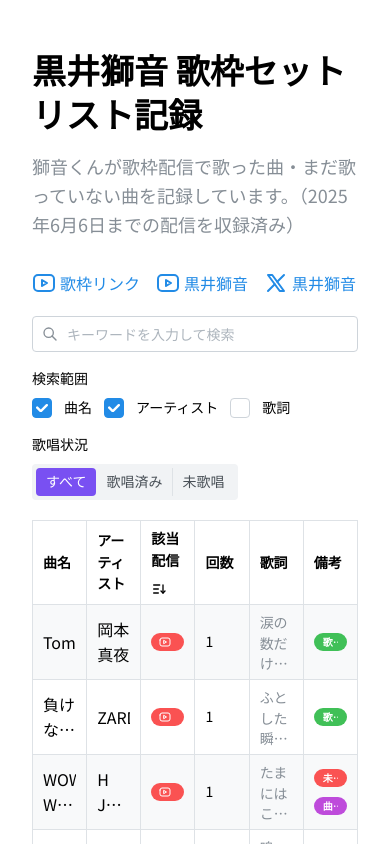
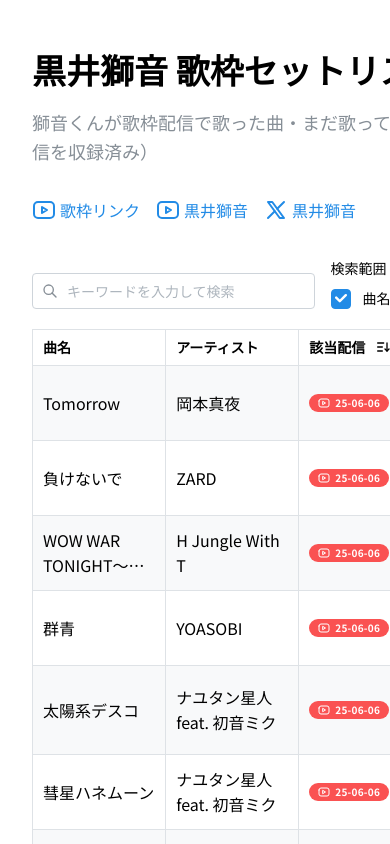
Before and after one commit to MaouSanta/kuroi_shion, a Next.js app: page /kuroi_shion/songs in a window 390 px wide. Shown: the top 844 px of the page. Built offline with nearby package versions, Linux system fonts and the light colour scheme.

Commit message:
test: on phone devices

```diff
--- a/src/app/songs/SongListInteractive.tsx
+++ b/src/app/songs/SongListInteractive.tsx
@@ -318,7 +318,7 @@
                 type="always"
                 style={{ flexGrow: 1 }}
             >
-                <Table stickyHeader striped highlightOnHover withTableBorder withColumnBorders style={{ tableLayout: 'fixed' }}>
+                <Table stickyHeader striped highlightOnHover withTableBorder withColumnBorders style={{ tableLayout: 'fixed', minWidth: '800px' }}>
                     <Table.Thead>
                         <Table.Tr>
                             <Table.Th style={{ width: '20%' }}>
```
